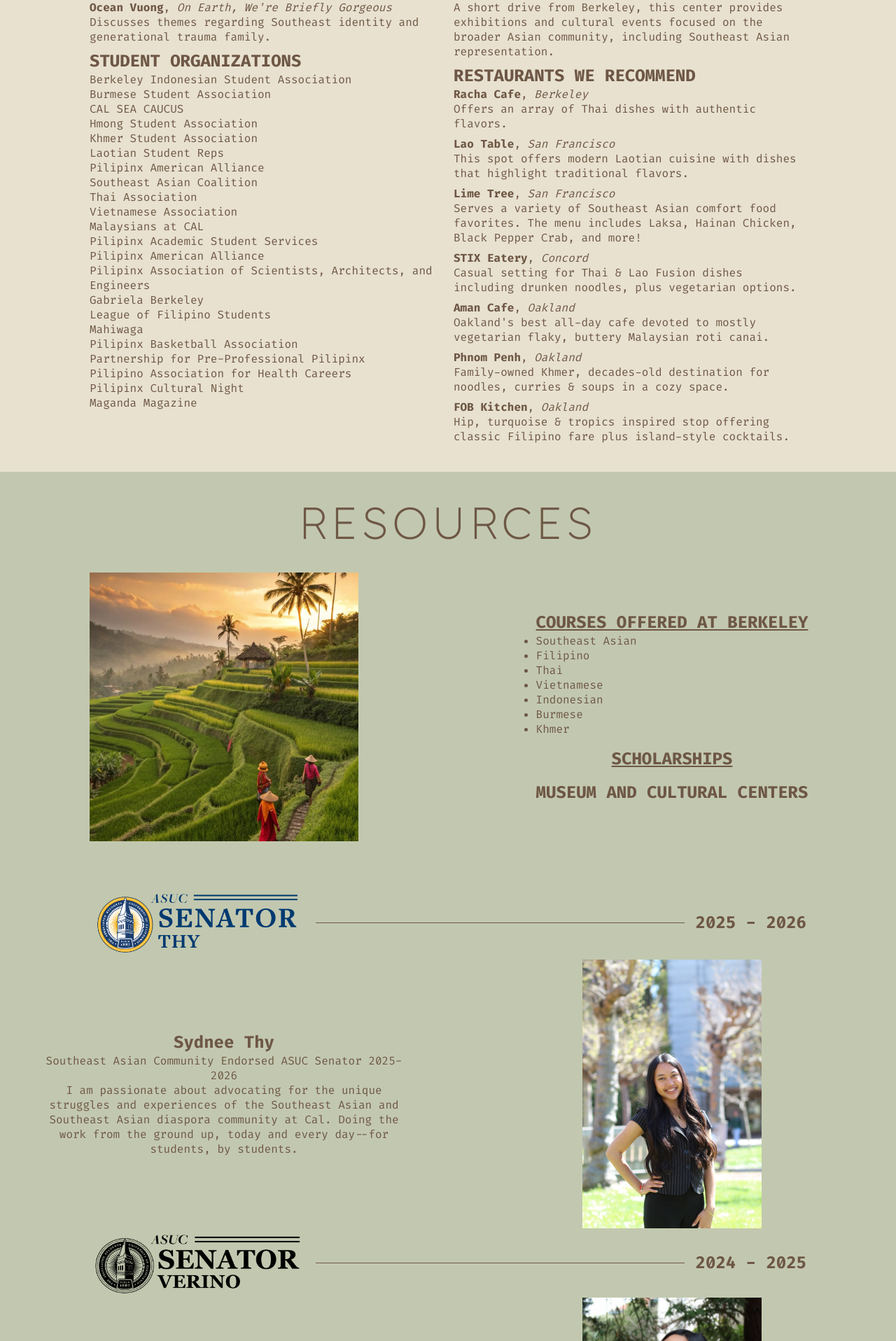
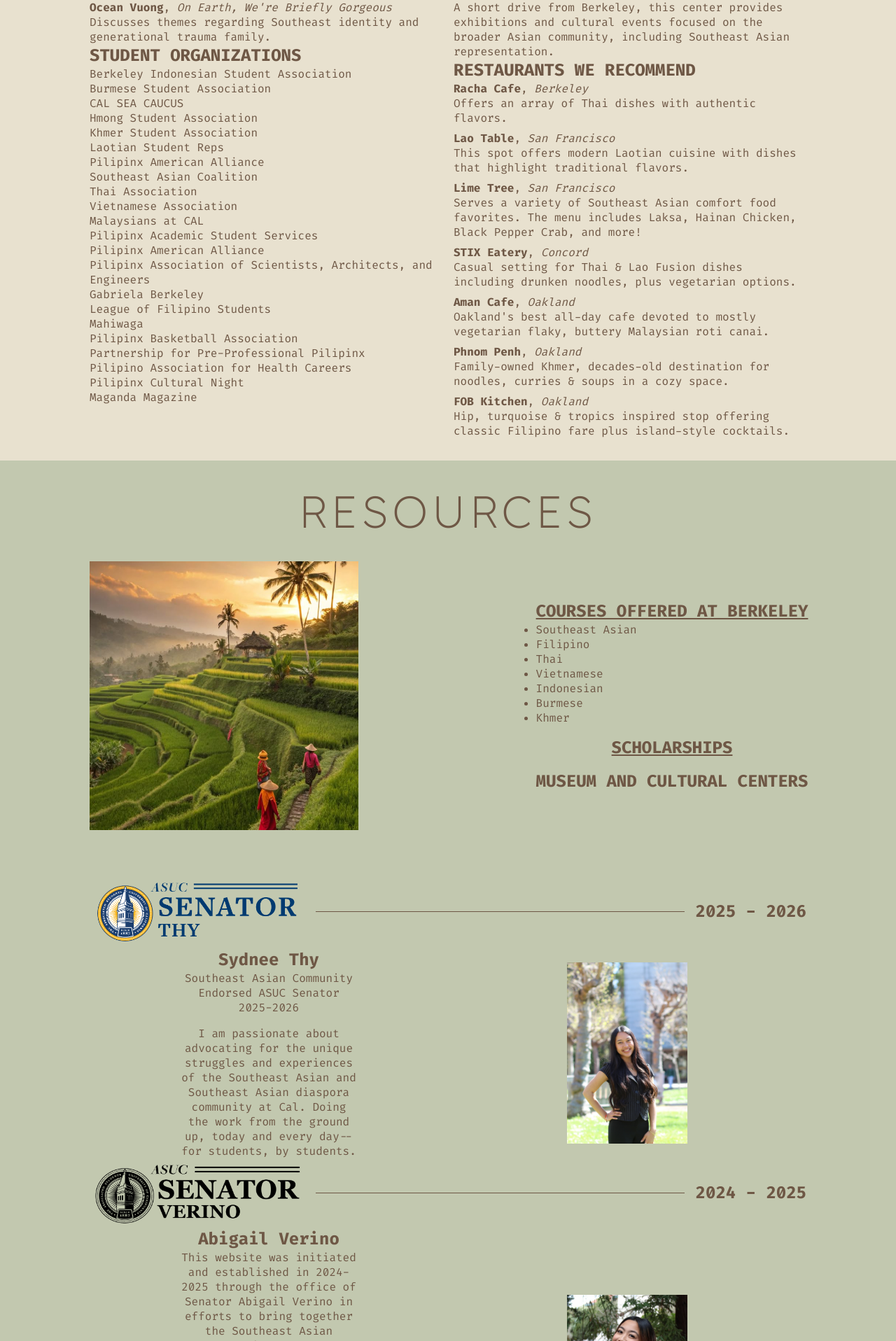
Before and after one commit to ortizrodrigo/southeast-asian-website, a React (Vite) app: page / in a window 1280 px wide. Shown: the part 1684-3600 px from the top of the page at 70% size. Built offline with nearby package versions, Linux system fonts and the light colour scheme.

Commit message:
refactor(ui): improve layout, spacing, type safety, and component structure; update List, CommunitySection, SenatorCard, and add web design credits

```diff
--- a/src/components/List/List.tsx
+++ b/src/components/List/List.tsx
@@ -1,57 +1,49 @@
-import React from "react";
-import type { ReactNode } from "react";
+import type { ReactNode, CSSProperties } from "react";
 
 interface ListProps {
   entries?: string[];
   children?: ReactNode;
-  gap?: string;
+  gap?: string | number;
   bullets?: boolean;
   center?: boolean;
 }
 
-function List({ entries, children, gap = "0", bullets = false, center = false }: ListProps) {
+export default function List({
+  entries,
+  children,
+  gap = 0,
+  bullets = false,
+  center = false,
+}: ListProps) {
+  const listStyle: CSSProperties = {
+    listStyleType: bullets ? "disc" : "none",
+    paddingLeft: bullets ? undefined : 0,
+    textAlign: center ? "center" : "left",
+    margin: 0,
+    padding: 0,
+    display: "flex",
+    flexDirection: "column",
+    gap,
+  };
+
+  const containerStyle: CSSProperties = {
+    textAlign: center ? "center" : "left",
+    display: "flex",
+    flexDirection: "column",
+    gap,
+  };
+
   return (
     <div className="list">
       {entries && (
-        <ul
-          style={{
-            listStyleType: bullets ? "disc" : "none",
-            paddingLeft: bullets ? undefined : 0,
-            textAlign: center ? "center" : "left",
-          }}
-        >
+        <ul style={listStyle}>
           {entries.map((entry, index) => (
-            <li
-              key={index}
-              style={{
-                marginBottom: gap,
-              }}
-            >
-              {entry}
-            </li>
+            <li key={index}>{entry}</li>
           ))}
         </ul>
       )}
 
-      {children && (
-        <div
-          style={{
-            textAlign: center ? "center" : "left",
-          }}
-        >
-          {React.Children.map(children, (child) => (
-            <div
-              style={{
-                marginBottom: gap,
-              }}
-            >
-              {child}
-            </div>
-          ))}
-        </div>
-      )}
+      {children && <div style={containerStyle}>{children}</div>}
     </div>
   );
 }
-
-export default List;
--- a/src/sections/Community/CommunitySection.css
+++ b/src/sections/Community/CommunitySection.css
@@ -1,8 +1,5 @@
 .community-section {
   background-color: #e8e1cf;
-  display: flex;
-  flex-direction: column;
-  align-items: center;
   padding: 32px 0;
 }
 
--- a/src/sections/Community/CommunitySection.tsx
+++ b/src/sections/Community/CommunitySection.tsx
@@ -7,6 +7,7 @@
 function CommunitySection() {
   return (
     <section className="community-section">
+      <Center>
         <Center width={"80%"}>
           <h2 className="community-section-title">Our Community</h2>
           <InlineLine />
@@ -22,6 +23,7 @@
             <MenuSection title="Restaurants We Recommend" entries={restaurants} />
           </AlignTopLeft>
         </SplitView>
+      </Center>
     </section>
   );
 }
--- a/src/sections/Senate/SenatorCard.tsx
+++ b/src/sections/Senate/SenatorCard.tsx
@@ -15,12 +15,12 @@
   return (
     <Center column>
       <SenatorHeader logo={logo} startYear={startYear} endYear={endYear} />
-      <SplitView>
-        <Center width={"80%"}>
+      <SplitView width={"80%"}>
+        <Center width={"50%"}>
           <h3>{name}</h3>
-          <List entries={description} center />
+          <List entries={description} gap={16} center />
         </Center>
-        <Center width={"40%"}>
+        <Center width={"40%"} padding={16}>
           <ImageCard image={picture} description={name} preserveAspectRatio />
         </Center>
       </SplitView>
--- a/src/sections/Senate/data/senators.ts
+++ b/src/sections/Senate/data/senators.ts
@@ -25,5 +25,8 @@
   endYear: 2025,
   description: [
     "This website was initiated and established in 2024-2025 through the office of Senator Abigail Verino in efforts to bring together the Southeast Asian Community at Cal, highlighting the resources available for all students.",
+    "Web Design Co-Director: Iana Mae Peralta",
+    "Web Design Co-Director: Madison Urot",
+    "Web Design Co-Director: Nathalia Marie Javier",
   ],
 };
```
Lines whose indentation alone changed are shown as unchanged.
